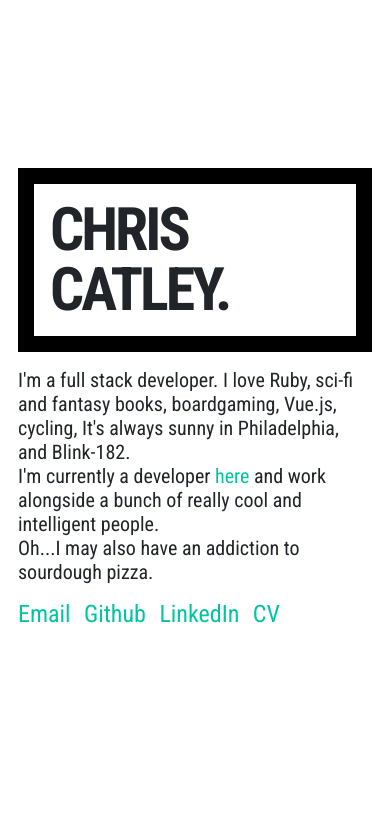
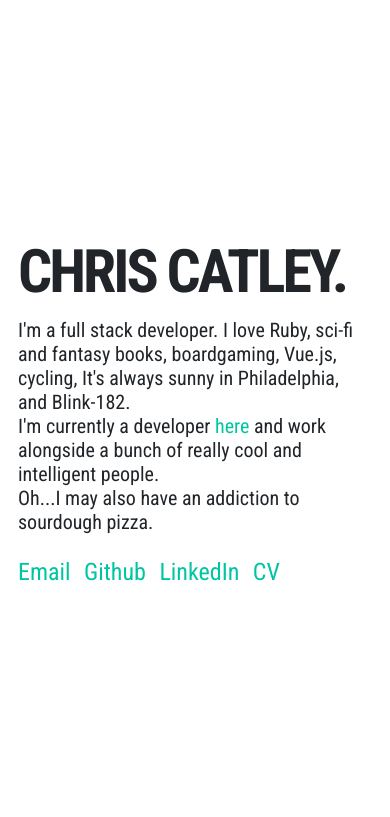
Before and after one commit to catley85/catley85.github.io, a PHP site: page / in a window 390 px wide. Shown: the top 817 px of the page. Run offline with PHP 8.4, Linux system fonts and the light colour scheme.

Commit message:
update: removed text border

```diff
--- a/index.html
+++ b/index.html
@@ -17,9 +17,9 @@
     <div class="container">
       <div class="d-flex section">
         <div class="row">
-          <h1 class="col-12 mb-0 p-3 p-md-4">CHRIS CATLEY.</h1>
+          <h1 class="col-12 mb-0 p-0">CHRIS CATLEY.</h1>
           <div class="desktop">
-            <h3 class="col-12 col-lg-8 desktop mb-0 py-5 pl-0">
+            <h3 class="col-12 col-lg-8 desktop mb-0 pb-3 pt-2">
               I'm a full stack developer. I love Ruby, sci-fi and fantasy books,
               boardgaming, Vue.js, cycling, It's always sunny in Philadelphia,
               and Blink-182.
@@ -42,7 +42,7 @@
               Oh...I may also have an addiction to sourdough pizza.
             </h5>
           </div>
-            <div class="col-12 col-lg-8 px-0 pb-5">
+            <div class="col-12 col-lg-8 pb-3 pt-2 pl-0 pl-md-3">
               <div class="desktop">
                 <h3 class="pb-2">
                   <a
@@ -90,7 +90,7 @@
                 </h4>
               </div>
             </div>
-            <p class="col-12 copyright-copy pl-0">
+            <p class="col-12 copyright-copy pl-0 pl-md-3">
               Copyright © Chris Catley 2020
             </p>
           </div>
--- a/main.css
+++ b/main.css
@@ -2,8 +2,8 @@
 
 body {
   font-family: 'Roboto Condensed', sans-serif;
-  /* color: white; */
-  /* background-color: black; */
+  /* color: white;
+  background-color: black; */
 }
 
 a,
@@ -12,7 +12,6 @@ a:hover {
 }
 
 h1 {
-  border: solid 28px black;
   font-size: 160px;
   font-weight: 700;
   letter-spacing: -5px;
@@ -55,7 +54,6 @@ h3 {
 
 @media only screen and (max-width: 992px) {
   h1 {
-    border: solid 24px black;
     font-size: 120px;
     line-height: 110px;
   }
@@ -63,7 +61,6 @@ h3 {
 
 @media only screen and (max-width: 768px) {
   h1 {
-    border: solid 20px black;
     font-size: 60px;
     letter-spacing: -1px;
     line-height: 70px;
@@ -80,7 +77,6 @@ h3 {
 
 @media only screen and (max-width: 576px) {
   h1 {
-    border: solid 16px black;
     font-size: 60px;
     letter-spacing: -3px;
     line-height: 60px;
```
